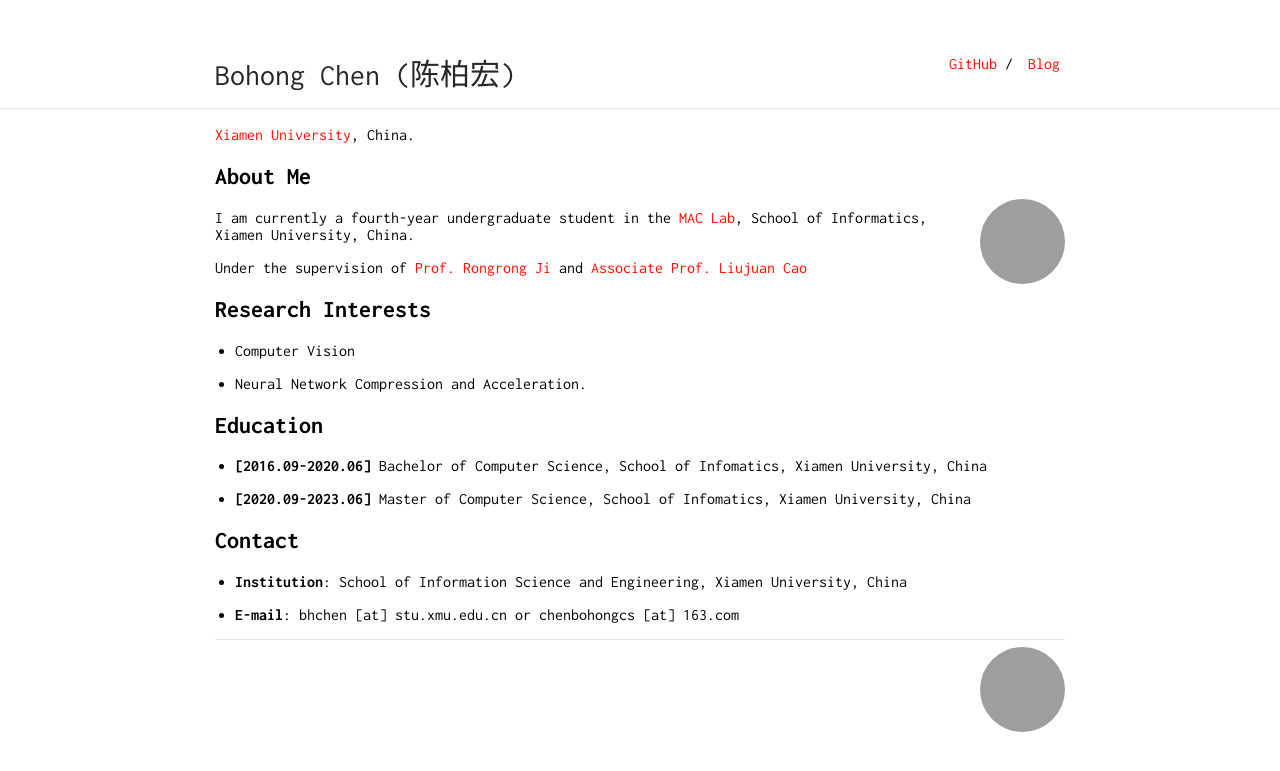
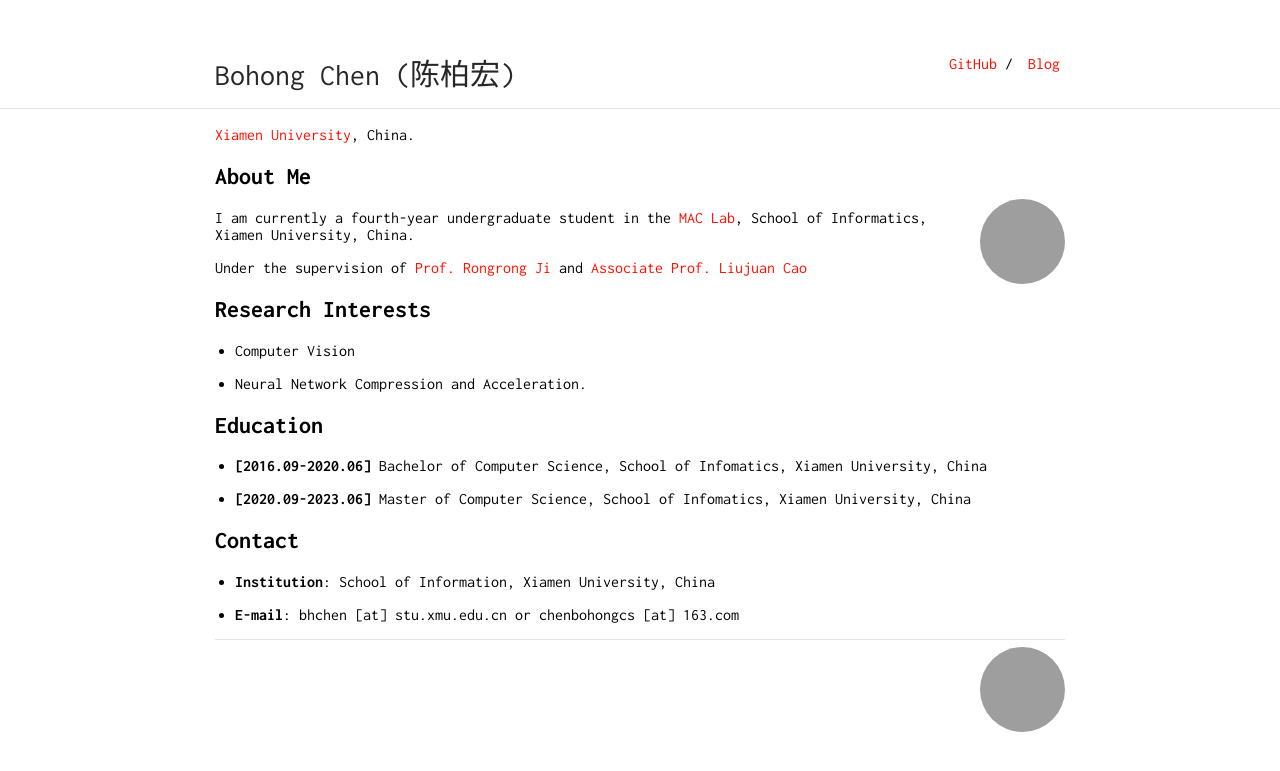
Before and after one commit to dad-lhw/chenbong.github.io, a Jekyll site: the page built from index.md, in a window 1280 px wide, cut to the strip 0-771 px from the top of the page. Built offline with Jekyll 4.4.1, drawn with Linux system fonts in a browser that asks for light colours; grey boxes are pictures that could not be loaded.

Commit message:
first commit

```diff
--- a/index.md
+++ b/index.md
@@ -27,7 +27,7 @@ Under the supervision of [Prof. Rongrong Ji](https://mac.xmu.edu.cn/rrji/) and [
 
 ## Contact
 
-- **Institution**: School of Information Science and Engineering, Xiamen University, China
+- **Institution**: School of Information, Xiamen University, China
 
 - **E-mail**:  bhchen [at] stu.xmu.edu.cn or chenbohongcs [at] 163.com
 
```
